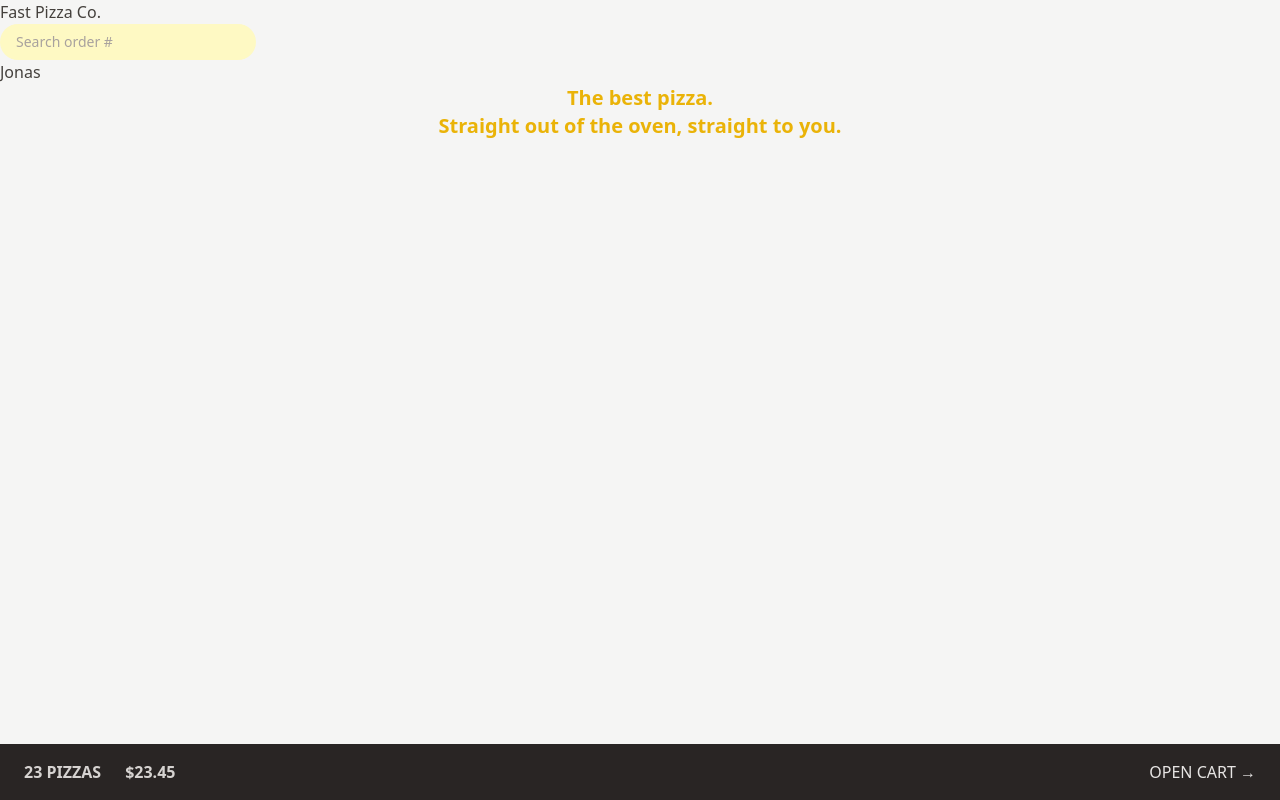
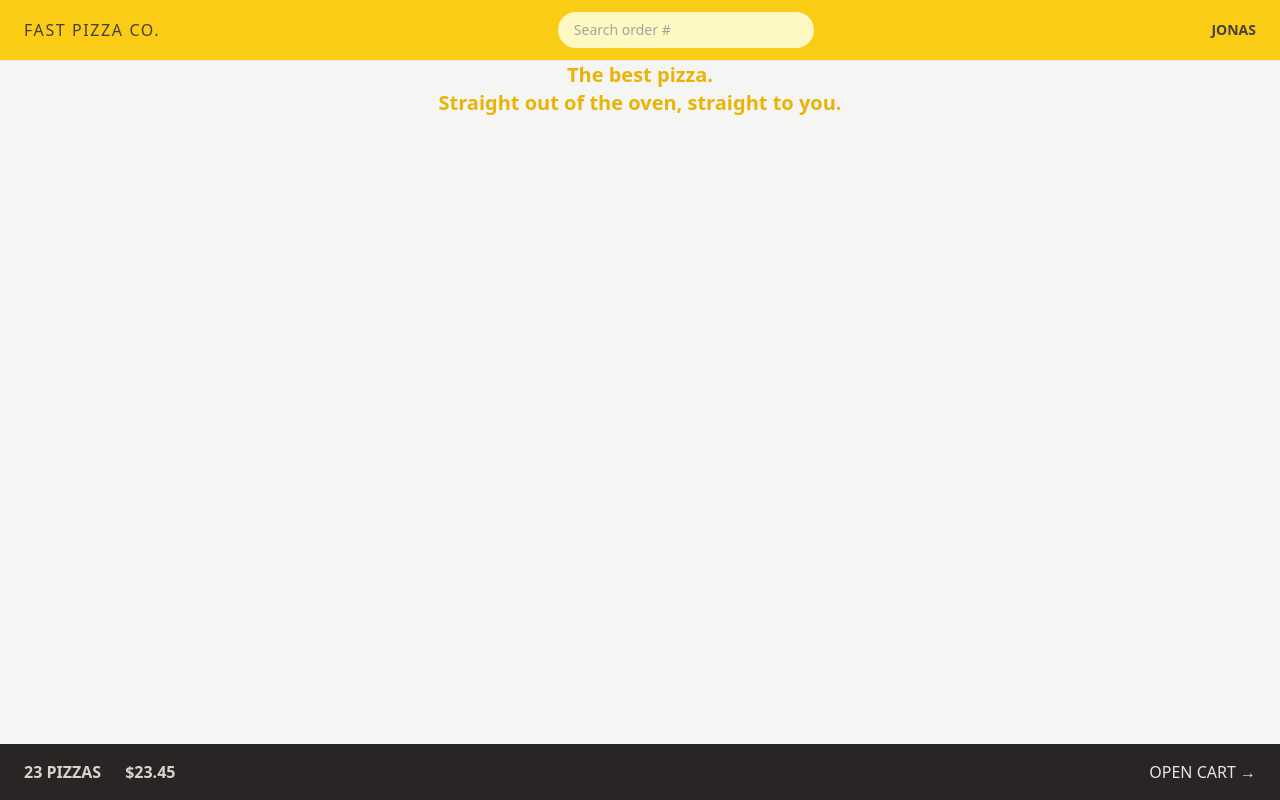
Before and after one commit to Nifemiasaolu/Fast_Pizza, a React (Vite) app: page / in a window 1280 px wide. Built offline with nearby package versions, Linux system fonts and the light colour scheme.

Commit message:
Header styled

```diff
--- a/src/UI/Header.jsx
+++ b/src/UI/Header.jsx
@@ -1,16 +1,24 @@
-import { Link } from "react-router-dom"
-import SearchOrder from "../Features/Order/SearchOrder"
+import { Link } from "react-router-dom";
+import SearchOrder from "../Features/Order/SearchOrder";
+import Username from "../Features/User/Username";
 
 function Header() {
   return (
-    <header>
-      <Link to="/"> Fast Pizza Co.</Link>
+    <header
+      className="flex items-center
+    justify-between border-b border-stone-200 bg-yellow-400
+     px-4 py-3 uppercase sm:px-6 "
+    >
+      <Link to="/" className="tracking-widest">
+        {" "}
+        Fast Pizza Co.
+      </Link>
 
-      <SearchOrder/>
+      <SearchOrder />
 
-      <p>Jonas</p>
+      <Username />
     </header>
-  )
+  );
 }
 
-export default Header
+export default Header;
```
